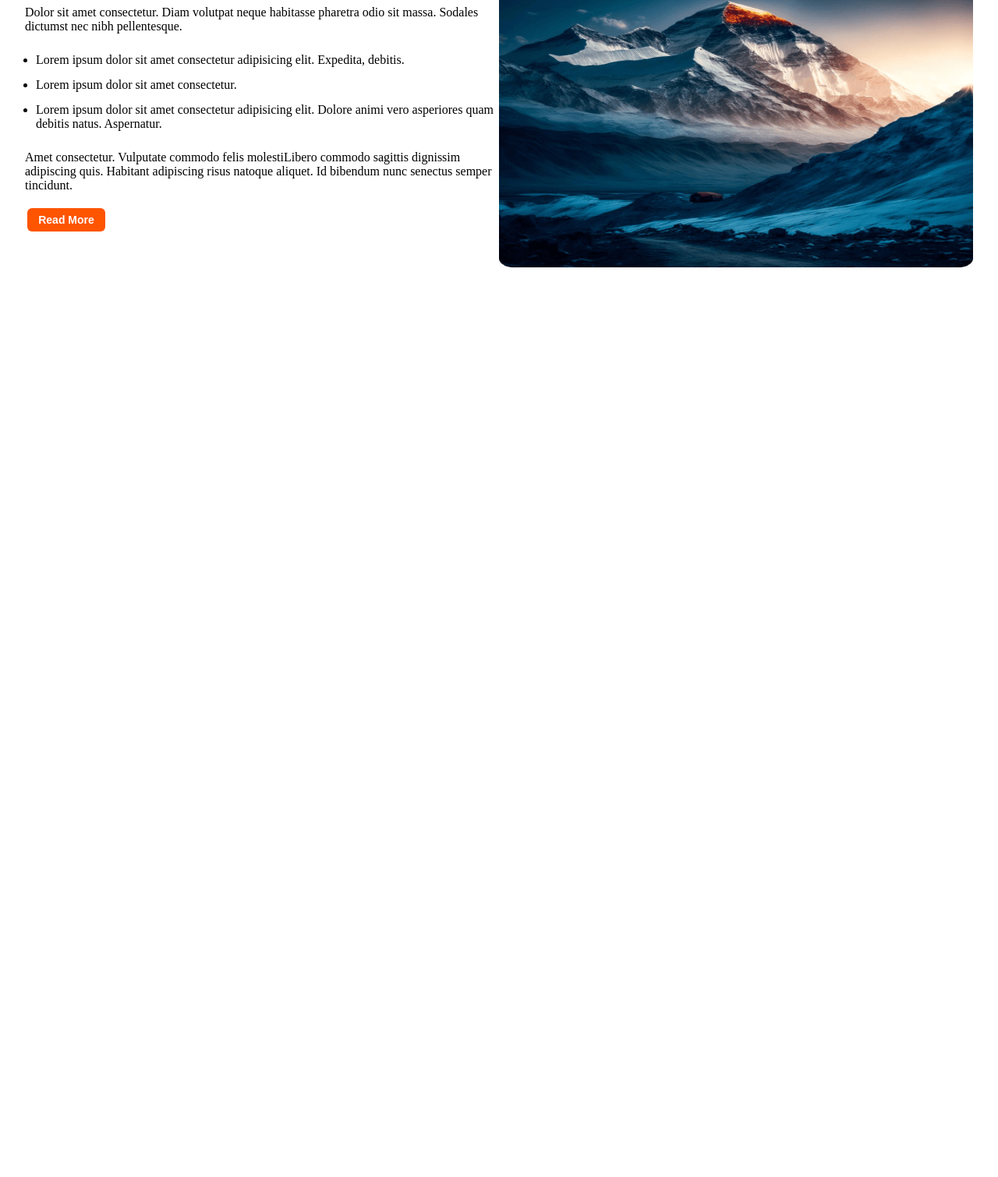
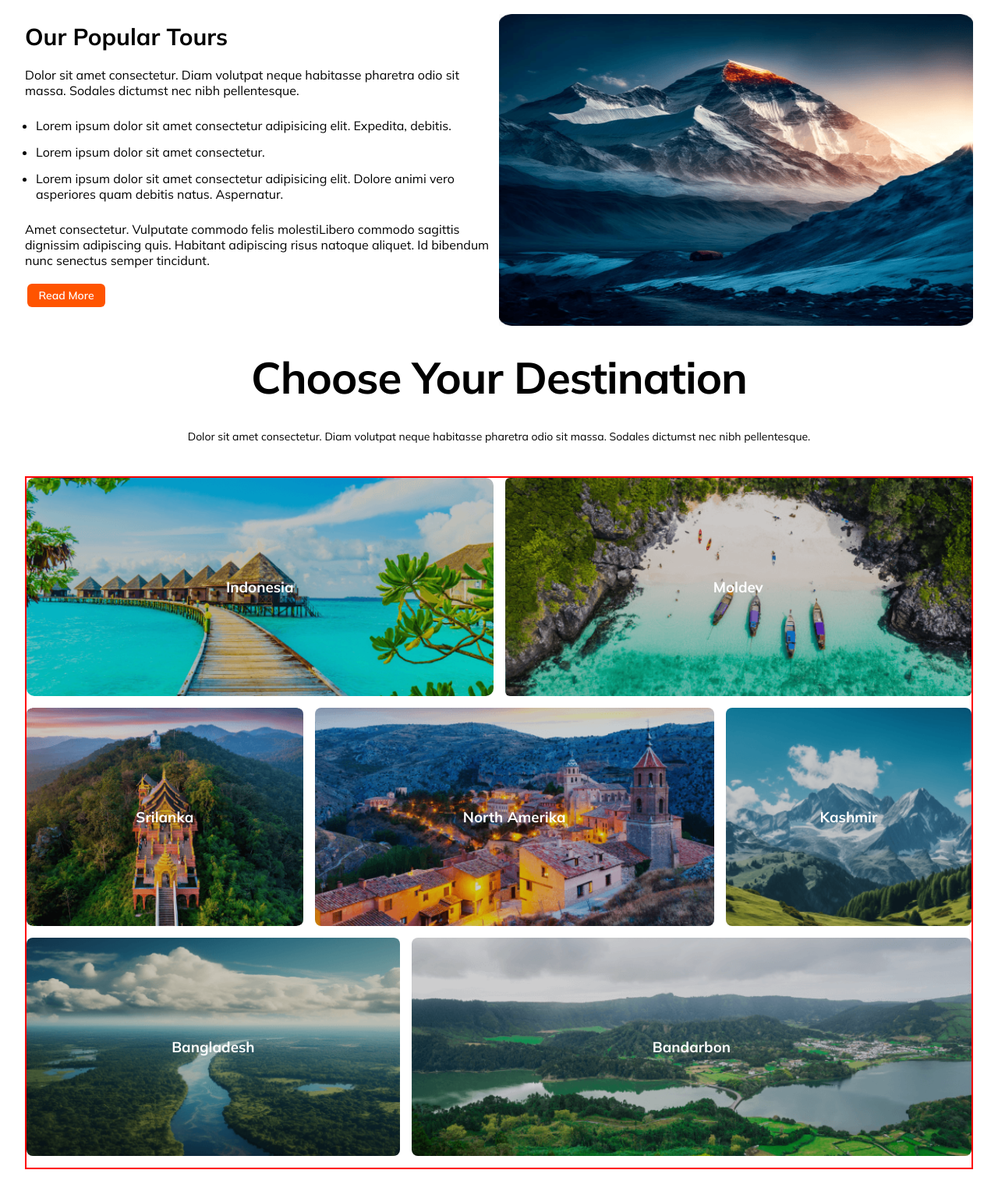
Before and after one commit to MdMunna1/B-9-TRavel-PAge, a plain HTML site: page index.html in a window 1280 px wide. Shown: the part 506-2016 px from the top of the page at 78% size. Before the commit the page ends 853 px from the top, so only its background shows below. Drawn offline with Linux system fonts and the light colour scheme.

Commit message:
done my img section and nidea

```diff
--- a/index.html
+++ b/index.html
@@ -72,6 +72,28 @@
           <img src="./B9A2-Hero-Travel/Images/Rectangle 4.png" alt="" />
         </div>
       </section>
+<!-- img game section -->
+<section class="img-text">
+  <h2>Choose Your Destination</h2>
+  <p>Dolor sit amet consectetur. Diam volutpat neque habitasse pharetra odio sit massa. Sodales dictumst nec nibh pellentesque.</p>
+</section>
+<section class="img-contenar">
+<div class="fast-box">
+  <div class="bg-img"><h3>Indonesia</h3></div>
+  <div class="bg-img2"><h3>Moldev</h3></div>
+</div>
+<div class="secoud-box">
+<div class="main-img"><h3>Srilanka</h3></div>
+<div class="main-img2"><h3>North Amerika</h3></div>
+<div class="main-img3"><h3>Kashmir</h3></div>
+
+</div>
+<div class="last-box">
+  <div class="last-img"><h3>Bangladesh</h3></div>
+  <div class="last-img2"><h3>Bandarbon</h3></div>
+</div>
+</section>
+
     </main>
   </body>
 </html>
--- a/style.css
+++ b/style.css
@@ -1,7 +1,10 @@
+@import url("https://fonts.googleapis.com/css2?family=Mulish:ital,wght@0,200..1000;1,200..1000&display=swap");
+
 * {
   padding: 0px;
   margin: 0px;
   box-sizing: border-box;
+  font-family: Mulish;
 }
 /* shering css */
 :root {
@@ -53,21 +56,17 @@ nav .menu-bar ul li a {
 }
 /* bennar section  */
 .bennar {
-  margin: 10px auto;
-  height: 340px;
+  margin: 40px auto;
+  height: 370px;
 
   width: 95%;
   background-image: linear-gradient(
-      30deg,
-      rgba(128, 128, 128, 0.466),
-      rgba(0, 0, 0, 0.795)
+      40deg,
+      rgba(128, 128, 128, 0.349),
+      rgba(0, 0, 0, 0.726)
     ),
-    url(./B9A2-Hero-Travel/Images/Group\13\\(1\)\\(1\).png);
-  /* background-image: linear-gradient(
-      30deg,
-      rgba(27, 27, 27, 0.253),
-      rgba(66, 65, 65, 0.425)
-    ),url(./B9A2-Hero-Travel/Images/Group\ 13\ \(1\)\ \(1\).png) */
+    url(./B9A2-Hero-Travel/bennar.png);
+
   background-position: center;
   background-size: cover;
   display: flex;
@@ -151,3 +150,153 @@ main {
   width: 100%;
   height: 100%;
 }
+/* img text section */
+.img-text {
+  width: 70%;
+  margin: 20px auto;
+
+  text-align: center;
+}
+.img-text h2 {
+  font-size: 4.4vw;
+  padding: 10px 4px;
+  letter-spacing: -1px;
+}
+.img-text p {
+  padding: 20px;
+  font-size: 14px;
+  line-height: 22px;
+}
+/* img contenar  */
+.img-contenar {
+  width: 95%;
+  border: 2px solid red;
+  margin: 10px auto;
+}
+.fast-box {
+  display: grid;
+  grid-template-columns: 1fr 1fr;
+  gap: 15px;
+}
+.bg-img {
+  height: 280px;
+  background-image: url(./B9A2-Hero-Travel/Images/Rectangle\ 5.png);
+  border-radius: 10px;
+  display: flex;
+  align-items: center;
+  justify-content: center;
+  background-position: center;
+  background-size: cover;
+}
+.bg-img2 {
+  height: 280px;
+  background-image: url(./B9A2-Hero-Travel/Images/Rectangle\ 8.png);
+  border-radius: 6px;
+  display: flex;
+  align-items: center;
+  justify-content: center;
+  background-position: center;
+  background-size: cover;
+}
+.bg-img h3,
+.bg-img2 h3 {
+  color: white;
+}
+.secoud-box {
+  margin: 15px 0px;
+  display: grid;
+  grid-template-columns: 0.9fr 1.3fr 0.8fr;
+  gap: 15px;
+}
+.secoud-box .main-img {
+  border-radius: 8px;
+  background-image: url(./B9A2-Hero-Travel/Images/Rectangle\ 6.png);
+  height: 280px;
+  background-position: center;
+  background-size: cover;
+  display: flex;
+  justify-content: center;
+  align-items: center;
+  color: white;
+}
+.secoud-box .main-img2 {
+  border-radius: 8px;
+  background-image: url(./B9A2-Hero-Travel/Images/Rectangle\ 7.png);
+  height: 280px;
+  background-position: center;
+  background-size: cover;
+  display: flex;
+  justify-content: center;
+  align-items: center;
+  color: white;
+}
+.secoud-box .main-img3 {
+  border-radius: 8px;
+  background-image: url(./B9A2-Hero-Travel/Images/Rectangle\ 9.png);
+  height: 280px;
+  background-position: center;
+  background-size: cover;
+  display: flex;
+  justify-content: center;
+  align-items: center;
+  color: white;
+}
+.last-box {
+  margin: 15px 0px;
+  display: grid;
+  height: 280px;
+  grid-template-columns: 0.8fr 1.2fr;
+  gap: 15px;
+  color: white;
+}
+.last-box .last-img {
+  background-image: url(./B9A2-Hero-Travel/Images/Rectangle\ 11.png);
+  display: flex;
+  justify-content: center;
+  align-items: center;
+  background-position: center;
+  background-size: cover;
+  border-radius: 8px;
+}
+.last-box .last-img2 {
+  background-image: url(./B9A2-Hero-Travel/Images/Rectangle\ 10.png);
+  display: flex;
+  justify-content: center;
+  align-items: center;
+  background-position: center;
+  background-size: cover;
+  border-radius: 8px;
+}
+
+@media screen and (max-width: 550px) {
+  .popular {
+    flex-direction: column;
+    justify-content: center;
+    align-items: center;
+    margin: 4px;
+    padding: 2px;
+  }
+  .text-section,
+  .img-section {
+    width: 95%;
+  }
+  .inp-section {
+    display: flex;
+    justify-content: center;
+    align-items: center;
+    flex-direction: column;
+    gap: 4px;
+  }
+  .bennar input,
+  select,
+  button {
+    width: 150px;
+  }
+  .bennar {
+    height: 400px;
+  }
+  .fast-box,.secoud-box,.last-box{
+    grid-template-columns: 1fr;
+  }
+
+}
```
Also changed, not shown: B9A2-Hero-Travel/bennar.png (renamed from B9A2-Hero-Travel/Images/Group 13 (1) (1).png).
